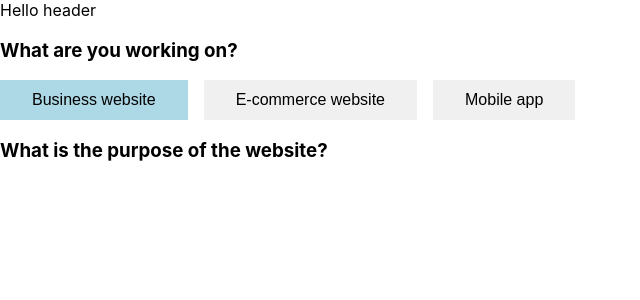
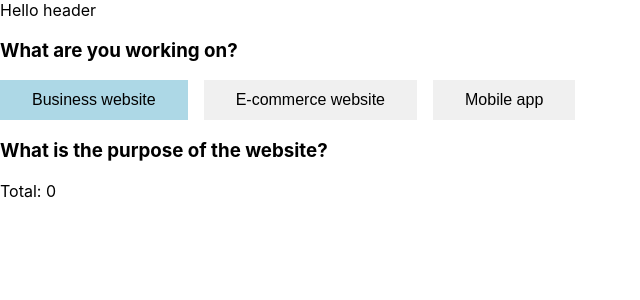
Before and after one commit to asnbkk/cost-calculator, a React (Create React App) app: page / in a window 1280 px wide. Shown: the top 300 px of the page, without its empty margins (0-640 px from the left). Built offline with nearby package versions, Linux system fonts and the light colour scheme.

Commit message:
new total calculator

```diff
--- a/src/components/Total/Total.js
+++ b/src/components/Total/Total.js
@@ -8,7 +8,8 @@ const Total = () => {
   let amount = common[_type.code].map((item) => {
     return item.price;
   });
-  return <TotalStyle>{amount}</TotalStyle>;
+  const total = amount.reduce((acc, item) => (acc += item), 0);
+  return <TotalStyle>Total: {total}</TotalStyle>;
 };
 
 export default Total;
```
